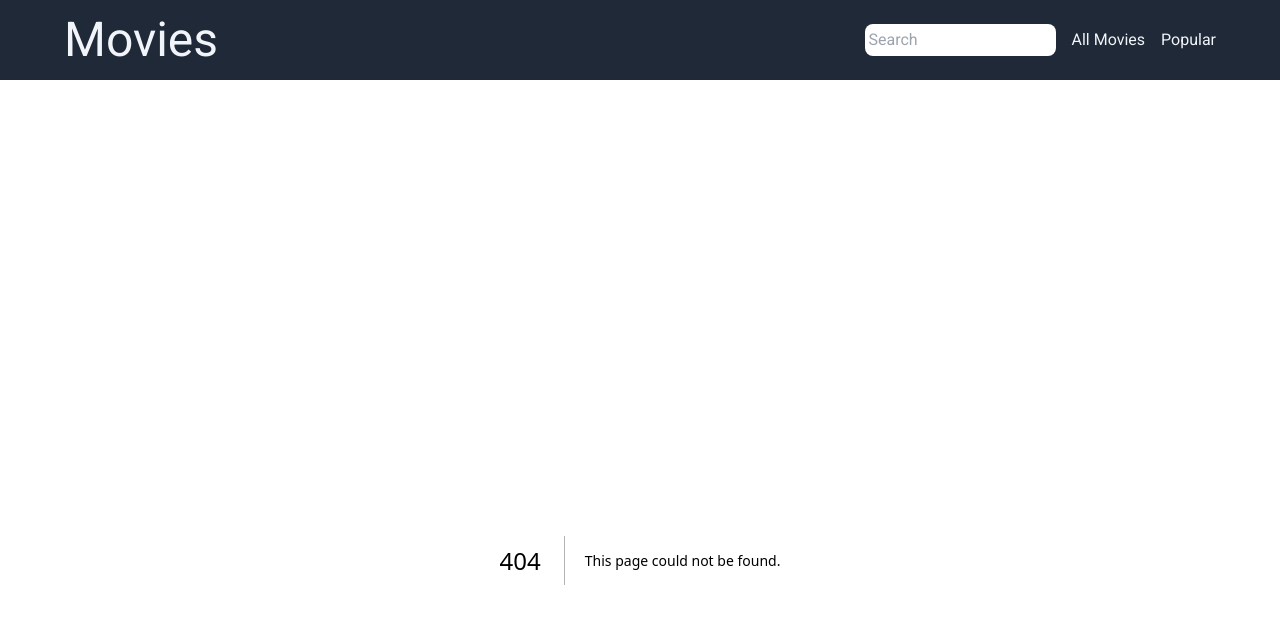
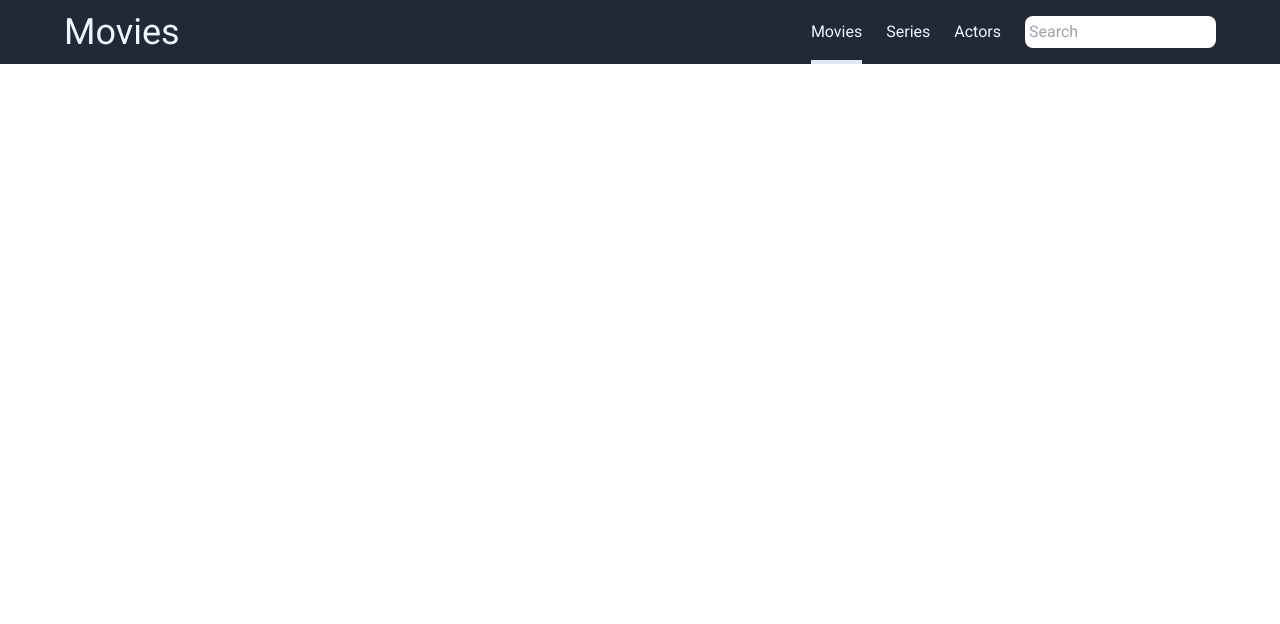
Before and after one commit to Chay23/movies_next, a Next.js app: page /movies/now-playing in a window 1280 px wide. Before the commit this address had no page. Shown: the top 624 px of the page. Built offline with nearby package versions, Linux system fonts and the light colour scheme.

Commit message:
Add navbar dropdown menu

```diff
--- a/components/layout/Layout.tsx
+++ b/components/layout/Layout.tsx
@@ -15,7 +15,7 @@ const Layout = ({ children, px = true, py = true }: LayoutProps) => {
     <>
       <Navbar font={roboto} />
       <main
-        className={`relative ${px ? 'px-40' : ''} ${py ? 'py-20' : ''} ${
+        className={`relative ${px ? 'px-40' : ''} ${py ? 'py-40' : ''} ${
           roboto.className
         }`}>
         {children}
--- /dev/null
+++ b/components/layout/navbar/Dropdown.tsx
@@ -0,0 +1,42 @@
+import Link from 'next/link';
+
+type Props = {
+  item: navbar.MenuItem;
+  showDropdown: boolean;
+  handleShowDropdown: () => void;
+  handleCloseDropdown: () => void;
+};
+
+const Dropdown = ({
+  item,
+  showDropdown,
+  handleShowDropdown,
+  handleCloseDropdown,
+}: Props) => {
+  return (
+    <div
+      className={`absolute bg-slate-100 shadow-md border border-slate-200 whitespace-nowrap transition-all rounded-md -z-50 ${
+        showDropdown ? 'top-full opacity-100' : 'top-0 opacity-0'
+      }`}
+      onMouseEnter={handleShowDropdown}
+      onMouseLeave={handleCloseDropdown}>
+      <ul className='flex flex-col flex-wrap py-1 text-blue-charcoal'>
+        {item.submenu!.map(submenuItem => {
+          return (
+            <Link
+              href={{
+                pathname: '/movies/[list]',
+                query: { list: submenuItem.query },
+              }}
+              key={submenuItem.query}
+              className='px-6 py-2 hover:bg-slate-300/30'>
+              {submenuItem.title}
+            </Link>
+          );
+        })}
+      </ul>
+    </div>
+  );
+};
+
+export default Dropdown;
--- /dev/null
+++ b/components/layout/navbar/MenuItem.tsx
@@ -0,0 +1,55 @@
+import { useState } from 'react';
+import { useRouter } from 'next/router';
+import Link from 'next/link';
+
+import Dropdown from './Dropdown';
+
+type Props = {
+  item: navbar.MenuItem;
+};
+
+const MenuItem = ({ item }: Props) => {
+  const [showDropdown, setShowDropdown] = useState(false);
+  const router = useRouter();
+
+  const activeLink = router.pathname.match(item.url);
+
+  const handleShowDropdown = () => {
+    setShowDropdown(true);
+  };
+
+  const handleCloseDropdown = () => {
+    setShowDropdown(false);
+  };
+
+  if (item.submenu) {
+    return (
+      <div className='relative'>
+        <button
+          className={`h-full nav-link-styling ${activeLink ? 'after:h-1' : 'after:h-0'}`}
+          onMouseEnter={handleShowDropdown}
+          onMouseLeave={handleCloseDropdown}>
+          {item.title}
+        </button>
+        <Dropdown
+          item={item}
+          showDropdown={showDropdown}
+          handleShowDropdown={handleShowDropdown}
+          handleCloseDropdown={handleCloseDropdown}
+        />
+      </div>
+    );
+  }
+
+  return (
+    <div className='h-full relative'>
+      <Link
+        href={item.url}
+        className={`flex items-center h-full nav-link-styling after:hover:h-1 ${activeLink ? 'after:h-1' : 'after:h-0'}`}>
+        {item.title}
+      </Link>
+    </div>
+  );
+};
+
+export default MenuItem;
--- /dev/null
+++ b/components/layout/navbar/MenuItems.tsx
@@ -0,0 +1,21 @@
+import type { ReactNode } from 'react';
+
+import MenuItem from './MenuItem';
+
+type Props = {
+  items: navbar.MenuItem[];
+  children: ReactNode;
+};
+
+const MenuItems = ({ items, children }: Props) => {
+  return (
+    <div className='flex gap-6 self-stretch'>
+      {items.map(item => {
+        return <MenuItem key={item.url} item={item} />;
+      })}
+      {children}
+    </div>
+  );
+};
+
+export default MenuItems;
--- a/components/layout/navbar/Navbar.tsx
+++ b/components/layout/navbar/Navbar.tsx
@@ -1,6 +1,10 @@
 import { useState } from 'react';
 import Link from 'next/link';
 import { useRouter } from 'next/router';
+
+import MenuItems from './MenuItems';
+
+import { menuItems } from './constants';
 
 import type { NextFont } from 'next/dist/compiled/@next/font';
 import type { ChangeEvent, FormEvent } from 'react';
@@ -25,12 +29,13 @@ const Navbar = ({ font }: NavbarProps) => {
 
   return (
     <nav
-      className={`flex items-center justify-between h-20 px-16 bg-gray-800 text-slate-100 ${font.className}`}>
+      className={`fixed w-full z-50 flex items-center justify-between h-16 px-16 bg-gray-800 text-slate-100 ${font.className}`}>
       <Link href={'/'}>
-        <h1>Movies</h1>
+        <h2>Movies</h2>
       </Link>
-      <div className='flex items-center gap-4'>
-        <form onSubmit={handleSearchSubmit}>
+
+      <MenuItems items={menuItems}>
+        <form onSubmit={handleSearchSubmit} className='self-center'>
           <input
             placeholder='Search'
             value={searchValue}
@@ -38,13 +43,7 @@ const Navbar = ({ font }: NavbarProps) => {
             className='rounded-lg p-1 text-black'
           />
         </form>
-        <Link href={'/movies'} className='hover:underline'>
-          All Movies
-        </Link>
-        <Link href={'/movies'} className='hover:underline'>
-          Popular
-        </Link>
-      </div>
+      </MenuItems>
     </nav>
   );
 };
--- /dev/null
+++ b/components/layout/navbar/constants.ts
@@ -0,0 +1,30 @@
+export const menuItems: navbar.MenuItem[] = [
+  {
+    title: 'Movies',
+    url: '/movies',
+    submenu: [
+      {
+        title: 'Popular',
+        query: 'popular',
+      },
+      {
+        title: 'Now Playing',
+        query: 'now-playing',
+      },
+    ],
+  },
+  {
+    title: 'Series',
+    url: '/series',
+    submenu: [
+      {
+        title: 'Popular',
+        query: 'popular',
+      },
+    ],
+  },
+  {
+    title: 'Actors',
+    url: '/actors',
+  },
+];
--- a/components/movie/Movie.tsx
+++ b/components/movie/Movie.tsx
@@ -8,7 +8,7 @@ type MovieProps = {
 const Movie = ({ movie }: MovieProps) => {
   return (
     <article>
-      <div className='flex items-center gap-3 mb-5'>
+      <div className='flex items-center gap-3 mb-10'>
         <h1>{movie.title}</h1>
         <h2>({movie.original_title})</h2>
       </div>
--- /dev/null
+++ b/pages/actors/index.tsx
@@ -0,0 +1,5 @@
+const ActorsPage = () => {
+  return <div></div>;
+};
+
+export default ActorsPage;
--- /dev/null
+++ b/pages/movies/[list].tsx
@@ -0,0 +1,5 @@
+const MoviesListPage = () => {
+  return <div></div>;
+};
+
+export default MoviesListPage;
--- a/styles/globals.css
+++ b/styles/globals.css
@@ -20,6 +20,12 @@ html {
   }
 }
 
+@layer components {
+  .nav-link-styling {
+    @apply after:absolute after:bg-slate-200 after:bottom-0 after:left-0 after:w-full after:transition-all;
+  }
+}
+
 @layer base {
   h1 {
     @apply text-5xl;
--- a/tailwind.config.ts
+++ b/tailwind.config.ts
@@ -8,6 +8,9 @@ const config: Config = {
   ],
   theme: {
     extend: {
+      colors: {
+        'blue-charcoal': '#212427',
+      },
       aspectRatio: {
         '5/7': '5 / 7',
         '3/1': '3 / 1',
```
Also changed, not shown: typings/index.d.ts (+13 -0 lines).
